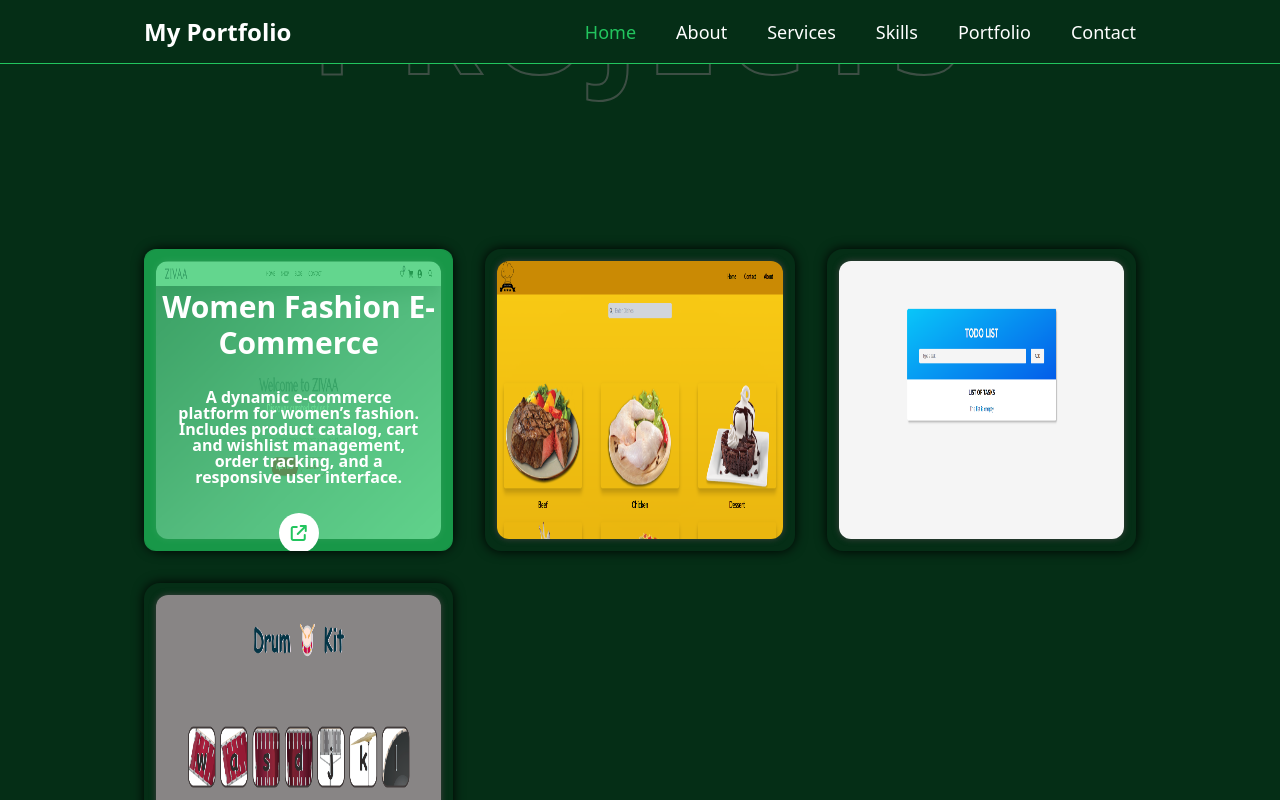
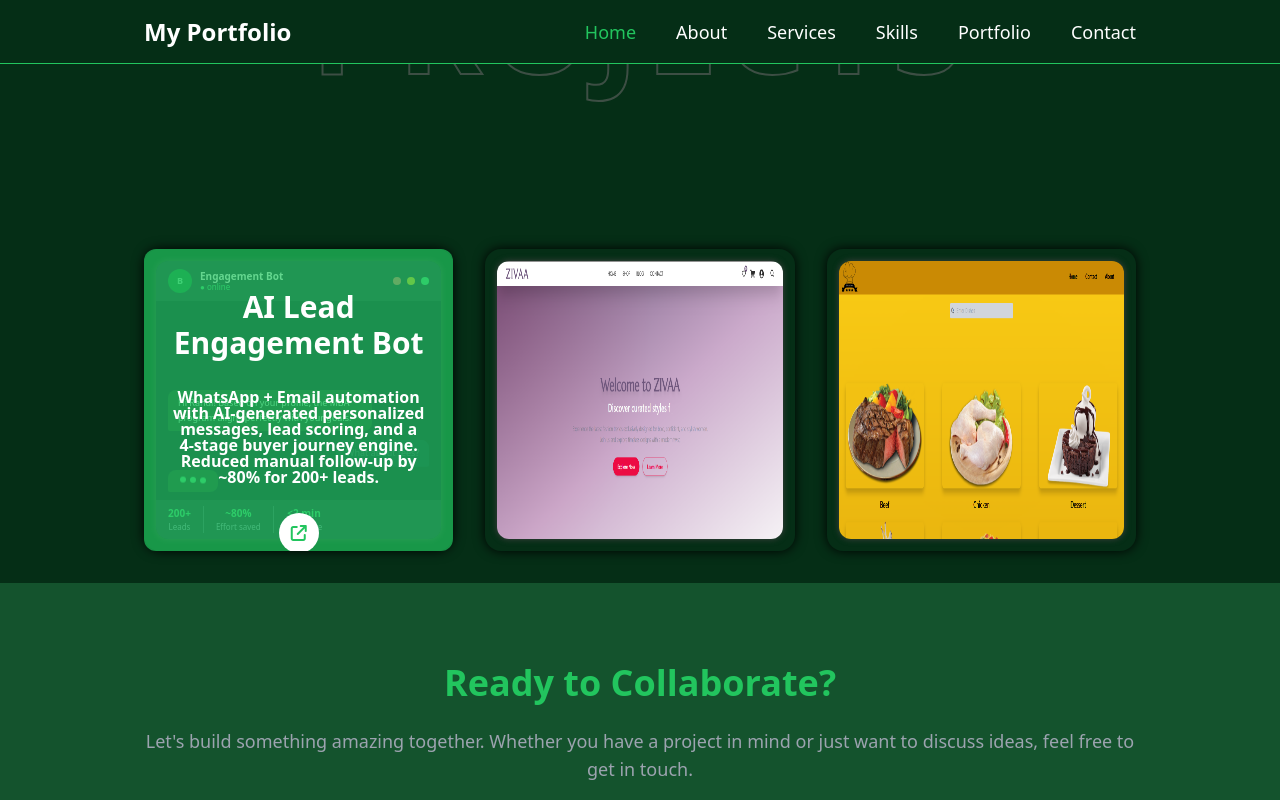
Before and after one commit to al0k0/Portfolio, a React (Vite) app in the folder frontend/: page / in a window 1280 px wide. Both pictures are taken after a click on the element 298 px from the left and 3492 px from the top of the page. Shown: the part 3092-3892 px from the top of the page. Built offline with nearby package versions, Linux system fonts and the light colour scheme; some icons are missing.

Commit message:
updated projects

```diff
--- /dev/null
+++ b/frontend/src/Components/AiBotCard.jsx
@@ -0,0 +1,97 @@
+import React, { useState, useEffect } from 'react'
+
+// Animated WhatsApp-style chat preview — used as the "image" for AI Bot project
+const BotPreview = () => {
+  const messages = [
+    { from: 'bot', text: 'Hi Rahul! Based on your profile, the MBA program aligns perfectly with your goals.' },
+    { from: 'user', text: 'What about fees?' },
+    { from: 'bot', text: 'Fees are split in 3 installments. Given your finance background, ROI is strong.' },
+    { from: 'user', text: 'Sounds good!' },
+    { from: 'bot', text: 'Great! I\'ll schedule a counselor call for you tomorrow.' },
+  ]
+
+  const [visible, setVisible] = useState(0)
+
+  useEffect(() => {
+    if (visible >= messages.length) return
+    const t = setTimeout(() => setVisible(v => v + 1), 900)
+    return () => clearTimeout(t)
+  }, [visible])
+
+  // restart animation loop
+  useEffect(() => {
+    if (visible === messages.length) {
+      const t = setTimeout(() => setVisible(0), 3000)
+      return () => clearTimeout(t)
+    }
+  }, [visible])
+
+  return (
+    <div className="w-full h-[278px] bg-[#0f172a] rounded-xl overflow-hidden flex flex-col shadow-[0_0_6px_rgba(66,66,66,1)]">
+      {/* top bar */}
+      <div className="flex items-center gap-2 bg-[#1e293b] px-3 py-2 shrink-0">
+        <div className="w-6 h-6 rounded-full bg-green-700 flex items-center justify-content-center">
+          <span className="text-[9px] text-green-300 font-bold w-full text-center">B</span>
+        </div>
+        <div>
+          <p className="text-[10px] font-semibold text-white leading-none">Engagement Bot</p>
+          <p className="text-[8px] text-green-400 leading-none mt-0.5">● online</p>
+        </div>
+        <div className="ml-auto flex gap-1.5">
+          <div className="w-2 h-2 rounded-full bg-red-400"></div>
+          <div className="w-2 h-2 rounded-full bg-yellow-400"></div>
+          <div className="w-2 h-2 rounded-full bg-green-400"></div>
+        </div>
+      </div>
+
+      {/* chat area */}
+      <div className="flex-1 overflow-hidden flex flex-col justify-end gap-1.5 px-3 py-2">
+        {messages.slice(0, visible).map((msg, i) => (
+          <div
+            key={i}
+            className={`flex ${msg.from === 'user' ? 'justify-end' : 'justify-start'} animate-fadeIn`}
+          >
+            <div
+              className={`max-w-[78%] px-2.5 py-1.5 rounded-lg text-[9px] leading-relaxed
+                ${msg.from === 'bot'
+                  ? 'bg-[#1e3a2e] text-green-200 rounded-bl-sm'
+                  : 'bg-[#1e3a5f] text-blue-200 rounded-br-sm'
+                }`}
+            >
+              {msg.text}
+            </div>
+          </div>
+        ))}
+        {visible < messages.length && (
+          <div className="flex justify-start">
+            <div className="bg-[#1e3a2e] px-3 py-2 rounded-lg rounded-bl-sm flex gap-1 items-center">
+              <span className="w-1.5 h-1.5 bg-green-400 rounded-full animate-bounce" style={{ animationDelay: '0ms' }}></span>
+              <span className="w-1.5 h-1.5 bg-green-400 rounded-full animate-bounce" style={{ animationDelay: '150ms' }}></span>
+              <span className="w-1.5 h-1.5 bg-green-400 rounded-full animate-bounce" style={{ animationDelay: '300ms' }}></span>
+            </div>
+          </div>
+        )}
+      </div>
+
+      {/* stats strip */}
+      <div className="bg-[#1e293b] px-3 py-1.5 flex gap-3 shrink-0">
+        <div className="text-center">
+          <p className="text-[10px] font-bold text-green-400">200+</p>
+          <p className="text-[8px] text-slate-400">Leads</p>
+        </div>
+        <div className="w-px bg-slate-600"></div>
+        <div className="text-center">
+          <p className="text-[10px] font-bold text-green-400">~80%</p>
+          <p className="text-[8px] text-slate-400">Effort saved</p>
+        </div>
+        <div className="w-px bg-slate-600"></div>
+        <div className="text-center">
+          <p className="text-[10px] font-bold text-green-400">&lt;2 min</p>
+          <p className="text-[8px] text-slate-400">Response</p>
+        </div>
+      </div>
+    </div>
+  )
+}
+
+export default BotPreview
--- a/frontend/src/Components/Home.jsx
+++ b/frontend/src/Components/Home.jsx
@@ -56,7 +56,7 @@ const Home = () => {
           <img
             src={Profile}
             alt="Alok's profile picture"
-            className="rounded-full object-cover w-full h-full border-4 border-green-900 z-10"
+            className="rounded-full  object-cover w-full h-full border-4 border-green-900 z-10"
           />
         </div>
       </div>
--- a/frontend/src/Components/Projects.jsx
+++ b/frontend/src/Components/Projects.jsx
@@ -1,80 +1,104 @@
-import React, { useState } from 'react'
+import { useState } from 'react'
 import Recipe from '../assets/Recipe.png'
-import Todo from '../assets/Todo.png'
-import Drumkit from '../assets/drumkit.png'
+
 import Zivaa from '../assets/zivaaa.png'
+ import BotPreview from './AiBotCard'
 const Projects = () => {
-    const MainProjects = [{
+  const MainProjects = [
+    {
+      title: "AI Lead Engagement Bot",
+      Description: "WhatsApp + Email automation with AI-generated personalized messages, lead scoring, and a 4-stage buyer journey engine. Reduced manual follow-up by ~80% for 200+ leads.",
+      technologies: ["Node.js", "Express.js", "MongoDB", "Groq API", "Google Sheets API", "Nodemailer", "IMAP"],
+      customPreview: <BotPreview />,
+      link: "https://github.com/al0k0",
+    },
+    {
       title: "Women Fashion E-Commerce",
-  Description: "A dynamic e-commerce platform for women’s fashion. Includes product catalog, cart and wishlist management, order tracking, and a responsive user interface.",
+      Description: "A dynamic e-commerce platform for women's fashion. Includes product catalog, cart and wishlist management, order tracking, and a responsive user interface.",
       technologies: ["React.js", "Tailwind CSS", "MongoDB", "Express.js", "Node.js", "React Router"],
-  img: Zivaa, //
-  link: "https://zivaaa.netlify.app/", //
+      img: Zivaa,
+      link: "https://zivaaa.netlify.app/",
     },
-
-
     {
       title: "Recipe Finder App",
       Description: "A React-based application for searching and exploring meal recipes. Features category filtering, meal details, and an intuitive UI.",
-        technologies: ["React.js", "Tailwind CSS", "Fetch API", " JavaScript (ES6)", "React ROuter"],
+      technologies: ["React.js", "Tailwind CSS", "Fetch API", "JavaScript (ES6)", "React Router"],
       img: Recipe,
-        link:  "https://myrecipefinder-app.netlify.app/",
+      link: "https://myrecipefinder-app.netlify.app/",
+    },
 
-    },
-    {
-      title: "To Do List",
-      Description: "A simple and interactive to-do list application that allows users to manage daily tasks efficiently. Features include adding new tasks, marking tasks as completed, and removing completed tasks. Built with clean UI and responsive design, ensuring ease of use across devices.",
-      technologies: ["HTML, CSS, JavaScript (DOM Manipulation)."],
-      img: Todo,
-      link: "https://github.com/al0k0/ToDo-app.git"
-  },
-  {
-    title: "Drum Kit",
-    Description: "An engaging drum kit application that allows users to play drum sounds by clicking on the drum elements or pressing corresponding keyboard keys. Designed for fun and interactive learning experiences in music creation.",
-    technologies: ["HTML, CSS, JavaScript (Event Listeners and Audio API)."],
-    img: Drumkit,
-    link: "https://github.com/al0k0/drumKit.git"
-}
   ]
 
-  const[visibleIndex, setVisibleIndex]=useState(null)
-  const toggleDetails = (index) =>{
-    setVisibleIndex(visibleIndex === index ? null :index)
+  const [visibleIndex, setVisibleIndex] = useState(null)
+  const toggleDetails = (index) => {
+    setVisibleIndex(visibleIndex === index ? null : index)
   }
+
   return (
     <div id='portfolio' className='bg-green-950'>
       <div className='py-3 lg:py-12 flex justify-center items-center'>
-            <h1 className='absolute text-xl lg:text-3xl text-green-500 font-bold '>My Projects</h1>
+        <h1 className='absolute text-xl lg:text-3xl text-green-500 font-bold'>My Projects</h1>
         <h1 className='text-5xl lg:text-9xl text-stroke tracking-wider uppercase font-extrabold'>Projects</h1>
       </div>
 
       <div className='pt-10 lg:pt-28 pb-8 grid grid-cols-1 md:grid-cols-2 lg:grid-cols-3 gap-8 px-5 lg:px-36'>
-      {MainProjects.map((projects, index)=>(
+        {MainProjects.map((projects, index) => (
+          <div
+            key={index}
+            className='relative lg:p-3 rounded-2xl shadow-[0_0_12px_rgba(0,0,0,1)] hover:scale-105 transition-transform duration-300 cursor-pointer'
+            onClick={() => toggleDetails(index)}
+          >
+            {/* preview: custom component OR image */}
+            {projects.customPreview
+              ? (
+                <div className='rounded-xl lg:h-[278px] mx-auto shadow-[0_0_6px_rgba(66,66,66,1)] overflow-hidden'>
+                  {projects.customPreview}
+                </div>
+              )
+              : (
+                <img
+                  src={projects.img}
+                  className='rounded-xl lg:h-[278px] mx-auto shadow-[0_0_6px_rgba(66,66,66,1)]'
+                  alt={projects.title}
+                />
+              )
+            }
 
-
-<div key={index} className=' relative  lg:p-3 rounded-2xl  shadow-[0_0_12px_rgba(0,0,0,1)] hover:scale-105 transition-transform duration-300 cursor-pointer  '
-onClick={()=> toggleDetails(index)}
+            {/* hover / click overlay — same as your original */}
+            <div
+              className={`absolute inset-0 flex flex-col py-2 space-y-2 lg:py-10 items-center opacity-0 hover:opacity-100 bg-green-500/70 rounded-xl duration-500 overflow-y-auto px-3 text-center
+                ${visibleIndex === index
+                  ? 'opacity-100 translate-y-0 delay-20 transition-opacity duration-500 ease-in-out'
+                  : 'opacity-0 transition-opacity duration-500 ease-in-out'
+                }`}
             >
-         <img src={projects.img} className=' rounded-xl lg:h-[278px] mx-auto shadow-[0_0_6px_rgba(66,66,66,1)] ' alt="" />
-
-         <div
-
-         className={` absolute inset-0 flex flex-col py-2 space-y-2 lg:py-10 items-center  opacity-0 hover:opacity-100 bg-green-500/70 rounded-xl duration-500 overflow-y-auto px-3 text-center
-         ${
-          visibleIndex===index
-          ? "opacity-100 translate-y-0 delay-20 transition-opacity duration-500 ease-in-out"
-          : 'opacity-0  transition-opacity duration-500 ease-in-out'
-         }
-         `}>
-
               <h1 className='font-bold text-xl lg:text-3xl'>{projects.title}</h1>
-           <p className=' lg:py-5 px-4 text-center font-semibold  lg:leading-none leading-none lg:text-base text-xs'>{projects.Description}</p>
-           <a target="_blank" className=' bg-white p-2 px-3 rounded-full mt-3  ' href={projects.link}><i class="fa-solid fa-arrow-up-right-from-square text-base text-green-500 "></i> </a>
-
+              <p className='lg:py-5 px-4 text-center font-semibold lg:leading-none leading-none lg:text-base text-xs'>
+                {projects.Description}
+              </p>
+              <a
+                target="_blank"
+                rel="noreferrer"
+                className='bg-white p-2 px-3 rounded-full mt-3'
+                href={projects.link}
+              >
+                <i className="fa-solid fa-arrow-up-right-from-square text-base text-green-500"></i>
+              </a>
             </div>
           </div>
         ))}
       </div>
+
+      {/* fadeIn animation for chat bubbles */}
+      <style>{`
+        @keyframes fadeIn {
+          from { opacity: 0; transform: translateY(4px); }
+          to   { opacity: 1; transform: translateY(0); }
+        }
+        .animate-fadeIn {
+          animation: fadeIn 0.3s ease-out forwards;
+        }
+      `}</style>
     </div>
   )
 }
```
Also changed, not shown: frontend/src/assets/profile.png, 1 other file (tests, documents, lock files or other folders). Lines whose indentation alone changed are shown as unchanged.
